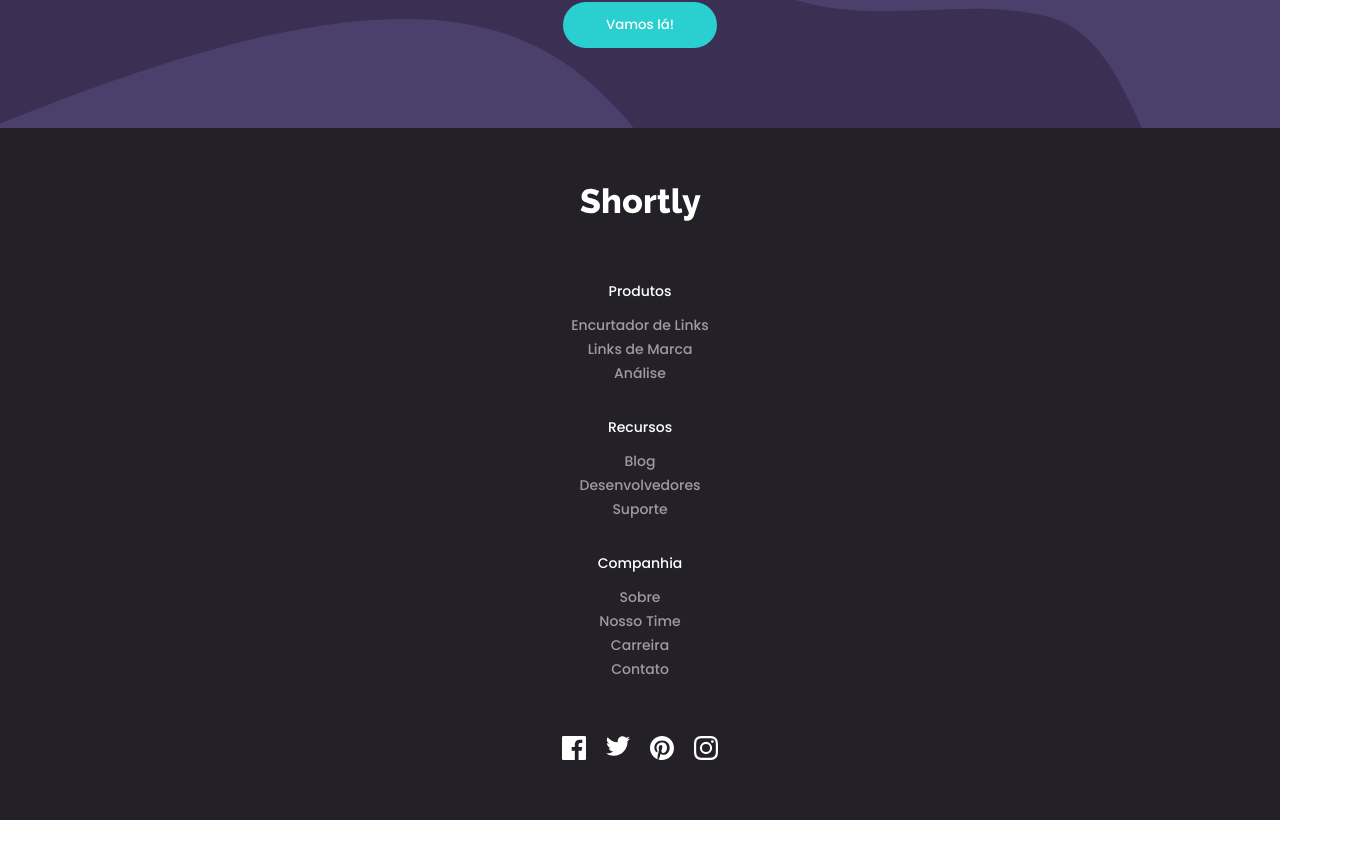
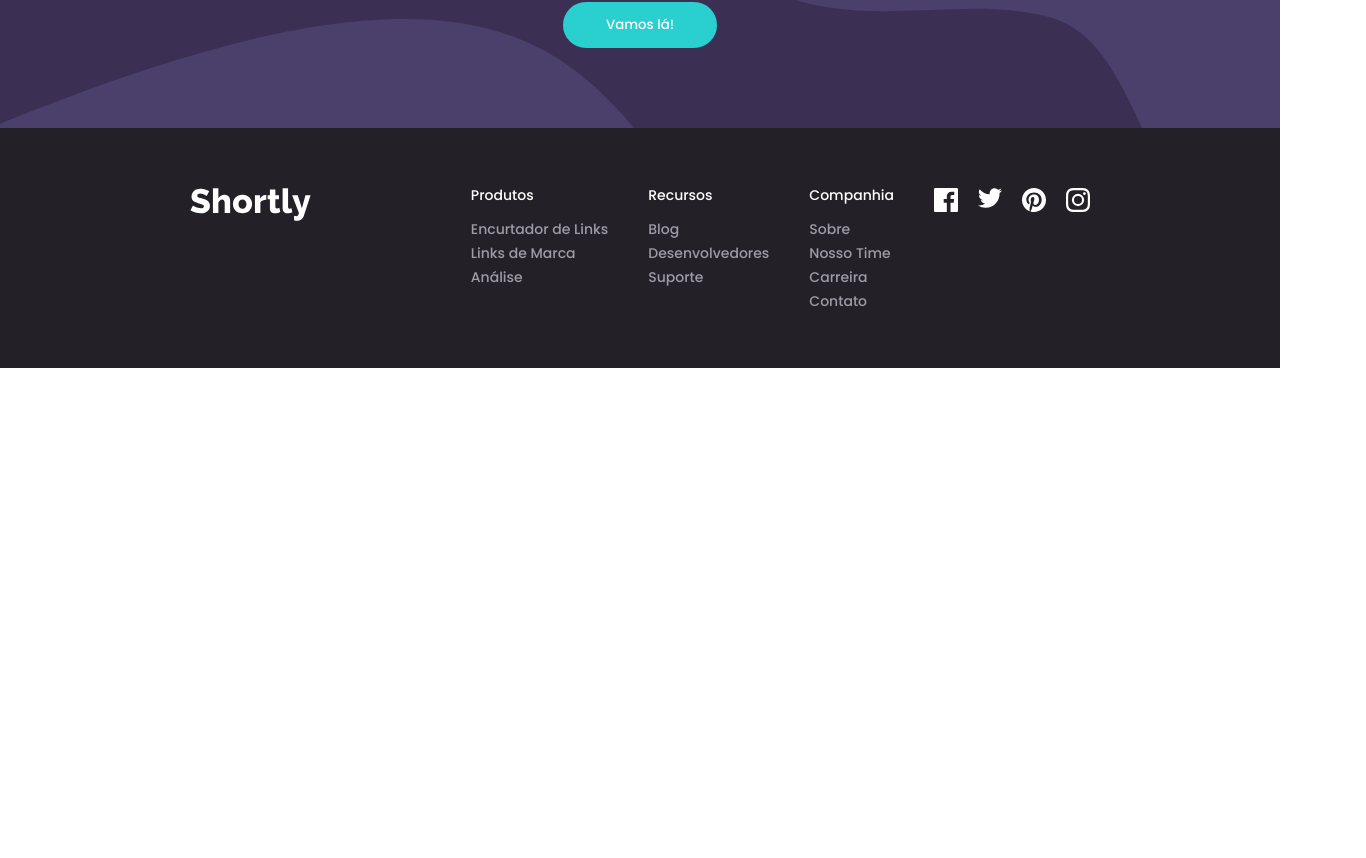
Before and after one commit to Salv-Dev/shortly, a React (Create React App) app: page / in a window 1280 px wide. Shown: the part 1673-2531 px from the top of the page, 1366 px wide, since content can reach past the window. After the commit the page ends 2041 px from the top, so only its background shows below. Built offline with nearby package versions, Linux system fonts and the light colour scheme.

Commit message:
breakpoints footer

```diff
--- a/src/components/organisms/Footer/index.tsx
+++ b/src/components/organisms/Footer/index.tsx
@@ -1,17 +1,49 @@
+import { useState, useEffect } from 'react';
 import Logo from '../../atoms/Logo';
 import {ReactComponent as LogoSVG} from './../../../assets/images/logo.svg';
 import List from '../../atoms/List';
 import Link from '../../atoms/Link';
 import Icon from '../../atoms/Icon';
 
-import { Container, WrapperList, SocialMedia } from './styles';
+import { Container, WrapperFooter, WrapperList, SocialMedia } from './styles';
 
 
 
 const Footer: React.FC = () => {
+  const [matches, setMatches] = useState(window.matchMedia("(min-width: 1000px)").matches);
+
+  useEffect(() => {
+    window.matchMedia("(min-width: 1000px)")
+    .addEventListener("change", e => {
+      setMatches(e.matches);
+    })
+  }, []);
+
   return (
       <Container>
+        <WrapperFooter>
           <Logo href="/" svg={<LogoSVG />} fill="white" />
+          {matches &&
+            <WrapperList>
+              <List title="Produtos" style={{ color: 'white' }} align="left">
+                <Link href="/" hoverColor="#2acfcf" ><li>Encurtador de Links</li></Link>
+                <Link href="/" hoverColor="#2acfcf" ><li>Links de Marca</li></Link>
+                <Link href="/" hoverColor="#2acfcf" ><li>Análise</li></Link>
+              </List>
+              <List title="Recursos" style={{ color: 'white' }} align="left">
+                <Link href="/" hoverColor="#2acfcf" ><li>Blog</li></Link>
+                <Link href="/" hoverColor="#2acfcf" ><li>Desenvolvedores</li></Link>
+                <Link href="/" hoverColor="#2acfcf" ><li>Suporte</li></Link>
+              </List>
+              <List title="Companhia" style={{ color: 'white' }} align="left">
+                <Link href="/" hoverColor="#2acfcf" ><li>Sobre</li></Link>
+                <Link href="/" hoverColor="#2acfcf" ><li>Nosso Time</li></Link>
+                <Link href="/" hoverColor="#2acfcf" ><li>Carreira</li></Link>
+                <Link href="/" hoverColor="#2acfcf" ><li>Contato</li></Link>
+              </List>
+            </WrapperList>
+          }
+          {!matches &&
             <WrapperList>
               <List title="Produtos" style={{ color: 'white' }} align="center">
                 <Link href="/" hoverColor="#2acfcf" ><li>Encurtador de Links</li></Link>
@@ -30,6 +62,7 @@ const Footer: React.FC = () => {
                 <Link href="/" hoverColor="#2acfcf" ><li>Contato</li></Link>
               </List>
             </WrapperList>
+          }
           <SocialMedia>
             <Link  hoverColor="#2acfcf">
               <Icon name="facebook" size={24}/>
@@ -44,6 +77,8 @@ const Footer: React.FC = () => {
               <Icon name="instagram" size={24}/>
             </Link>
           </SocialMedia>
+
+        </WrapperFooter>
       </Container>
   );
 }
--- a/src/components/organisms/Footer/styles.ts
+++ b/src/components/organisms/Footer/styles.ts
@@ -1,12 +1,37 @@
 import styled from 'styled-components';
 
 export const Container = styled.footer`
+    background-color: ${props => props.theme.palette.primary.light.main};
+`;
+
+export const WrapperFooter = styled.div`
     display: flex;
     flex-direction: column;
     align-items: center;
     gap: 20px;
-    background-color: ${props => props.theme.palette.primary.light.main};
     padding: 60px 20px;
+
+    @media (min-width: 1000px) {
+        flex-direction: row;
+        align-items: flex-start;
+        padding: 60px 100px;
+        gap: 40px;
+
+        & > a {
+            flex: 1;
+        }
+    }
+
+    @media (min-width: 1200px) {
+        max-width: 900px;
+        margin: 0 auto;
+        padding: 60px 0;
+    }
+
+    @media (min-width: 1400px) {
+        max-width: 1200px;
+        gap: 80px;
+    }
 `;
 
 export const WrapperList = styled.div`
@@ -14,6 +39,15 @@ export const WrapperList = styled.div`
     flex-direction: column;
     gap: 40px;
     margin-top: 40px;
+
+    @media (min-width: 1000px) {
+        flex-direction: row;
+        margin-top: 0;
+    }
+
+    @media (min-width: 1400px) {
+        gap: 80px;
+    }
 `;
 
 export const SocialMedia = styled.div`
@@ -22,4 +56,9 @@ export const SocialMedia = styled.div`
     gap: 20px;
     width: 100%;
     margin-top: 40px;
+
+    @media (min-width: 1000px) {
+        width: auto;
+        margin-top: 0;
+    }
 `;
```
Lines whose indentation alone changed are shown as unchanged.
